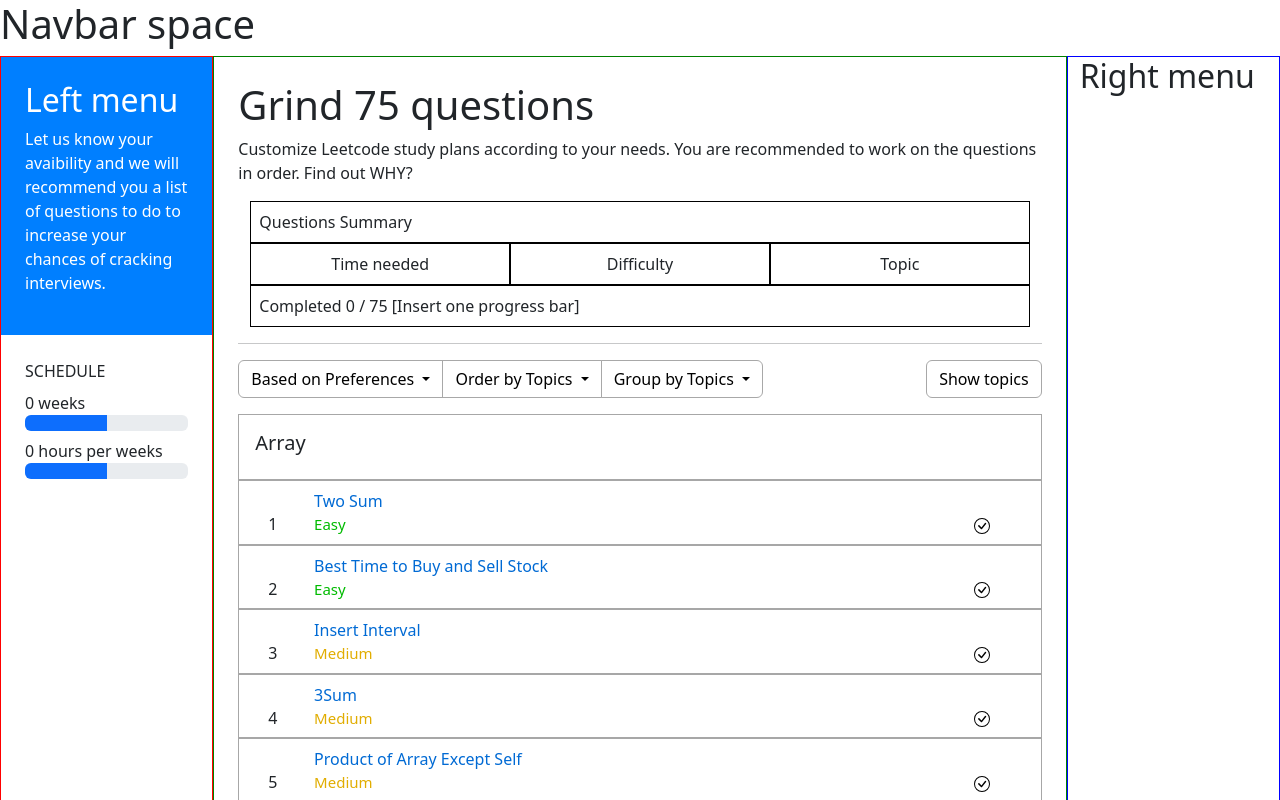
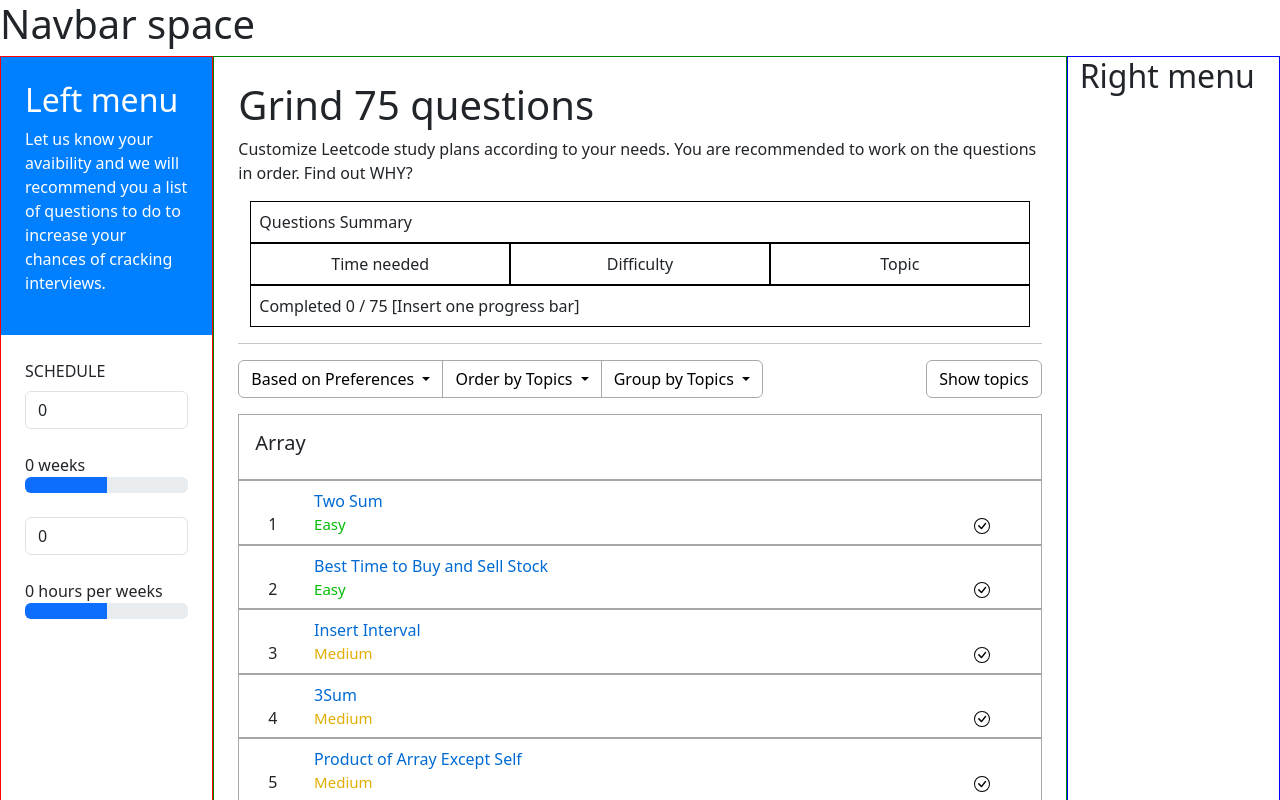
Before and after one commit to chiragsharmagithub/Interview_Prep_DSA, an Angular app: page /dsa in a window 1280 px wide. Shown: the top 800 px of the page. Built offline with nearby package versions, Linux system fonts and the light colour scheme; data requests are answered from the project's data file.

Commit message:
Added time to prepare feature
Data transfer from child to parent component.

```diff
--- a/src/app/questions-list/questions-list.component.html
+++ b/src/app/questions-list/questions-list.component.html
@@ -1,7 +1,7 @@
 <div class="container-fluid">
   <div class="row">
     <div class="col-2 m-0 p-0 .left-menu-design" style="border: 1px solid red">
-      <app-schedule></app-schedule>
+      <app-schedule (timeToPrepare)="getTimeToPrepare($event)"></app-schedule>
     </div>
 
     <div class="col p-4" style="border: 1px solid green">
@@ -16,7 +16,13 @@
           Questions Summary
         </div>
         <div class="row p-0 m-0">
-          <div class="col p-2" style="border: 1px solid black">Time needed</div>
+          <div class="col p-2" style="border: 1px solid black">
+			Time needed
+			<br>
+			<div *ngIf="totalTimeToPrepare != 0">
+				{{ totalTimeToPrepare }} hours
+			</div>
+		</div>
           <div class="col p-2" style="border: 1px solid black">Difficulty</div>
           <div class="col p-2" style="border: 1px solid black">Topic</div>
         </div>
--- a/src/app/questions-list/questions-list.component.ts
+++ b/src/app/questions-list/questions-list.component.ts
@@ -19,6 +19,12 @@
   DSAQuestions: DSAQues[] = [];
   category_questions : any;
   showQuestionOfCategory: number = 0;
+
+  totalTimeToPrepare = 0;
+  getTimeToPrepare(data: number) {
+    this.totalTimeToPrepare = data;
+    console.log("Question List component: Time to prepare = " + this.totalTimeToPrepare);
+  }
 
   // filters
   // filter 1
--- a/src/app/schedule/schedule.component.html
+++ b/src/app/schedule/schedule.component.html
@@ -10,6 +10,16 @@
   SCHEDULE
 
   <div class="mt-2">
+    <input
+      type="text"
+      class="form-control"
+      placeholder="Enter # of weeks"
+      [(ngModel)]="weeksToPrepare"
+      (ngModelChange)="doChanges($event, 'weeks')"
+    />
+
+    <br />
+
     {{ weeksToPrepare }} weeks
     <div class="progress mb-2">
       <div
@@ -21,6 +31,14 @@
         style="width: 50%"
       ></div>
     </div>
+
+    <input
+      type="text"
+      class="form-control mt-4 mb-4"
+      [(ngModel)]="hoursPerWeekToPrepare"
+      (ngModelChange)="doChanges($event, 'hours')"
+      placeholder="Enter # of hours/week"
+    />
     {{ hoursPerWeekToPrepare }} hours per weeks
     <div class="progress">
       <div
@@ -32,5 +50,6 @@
         aria-valuemax="100"
       ></div>
     </div>
+
   </div>
 </div>
--- a/src/app/schedule/schedule.component.ts
+++ b/src/app/schedule/schedule.component.ts
@@ -1,13 +1,36 @@
-import { Component } from '@angular/core';
+import { Component, OnInit, Output, EventEmitter } from '@angular/core';
+import { FormsModule } from '@angular/forms';
+
 
 @Component({
 	selector: 'app-schedule',
 	standalone: true,
-	imports: [],
+	imports: [FormsModule],
 	templateUrl: './schedule.component.html',
 	styleUrl: './schedule.component.css'
 })
-export class ScheduleComponent {
+export class ScheduleComponent implements OnInit {
+	@Output() timeToPrepare = new EventEmitter<number>();
+	// timeToPrepareObject = {"hours": 0, "weeks": 0};
 	weeksToPrepare = 0;
 	hoursPerWeekToPrepare = 0;
+	totalTimeToPrepare = 0;
+
+
+	constructor() {}
+
+	ngOnInit() {}
+
+	doChanges(data: any, type : 'hours' | 'weeks') {
+		console.log("Data = " + data);
+		console.log("Type = " + type);
+		this.totalTimeToPrepare = this.hoursPerWeekToPrepare * this.weeksToPrepare;
+		this.timeToPrepare.emit(this.totalTimeToPrepare);
+
+
+		// this.timeToPrepareObject = {
+		// 	"hours": this.hoursPerWeekToPrepare,
+		// 	"weeks": this.weeksToPrepare
+		// };
+	}
 }
```
